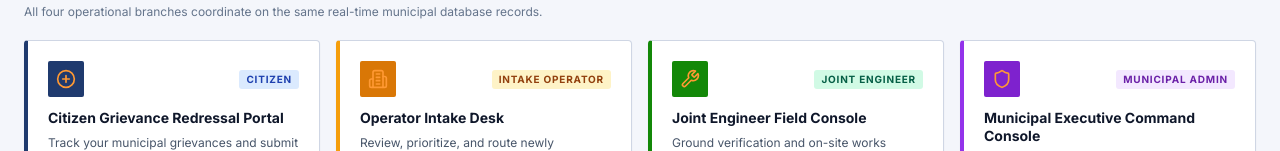
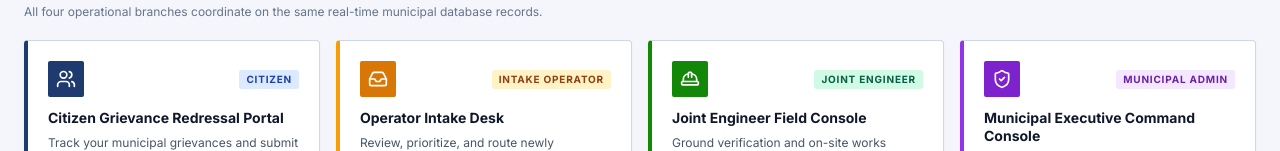
Before and after one commit to krrish-singhal/jan-shikayat, a React (Vite) app in the folder client/: page / in a window 1280 px wide. Shown: the part 717-868 px from the top of the page. Built offline with nearby package versions, Linux system fonts and the light colour scheme; no server answers.

Commit message:
update icon

```diff
--- a/client/src/pages/auth/HomePage.jsx
+++ b/client/src/pages/auth/HomePage.jsx
@@ -28,6 +28,9 @@ import {
   AlertTriangle,
   Pin,
   Target,
+  Inbox,
+  HardHat,
+  ShieldCheck,
 } from 'lucide-react';
 import { useAuth } from '../../contexts/AuthContext.jsx';
 import api from '../../services/api.js';
@@ -98,10 +101,11 @@ export const HomePage = () => {
     {
       role: t('auth:citizenLoginTitle', 'Citizen Grievance Portal'),
       desc: t('citizen:dashboardSubtitle', 'Lodge civic grievances with photograph evidence and GPS location. Monitor resolution milestones on a real-time vertical timeline.'),
-      icon: PlusCircle,
+      icon: Users,
       link: user?.role === 'CITIZEN' ? '/citizen/dashboard' : '/login',
       chipBg: 'bg-blue-100 dark:bg-blue-950/60 text-blue-800 dark:text-blue-200',
       iconBg: 'bg-[#1F3A6E] dark:bg-blue-700',
+      iconColor: 'text-white',
       borderAccent: 'border-l-4 border-l-[#1F3A6E]',
       badgeText: t('common:roles.CITIZEN', 'Citizen'),
       actionText: t('auth:loginButton', 'Enter Citizen Portal'),
@@ -109,10 +113,11 @@ export const HomePage = () => {
     {
       role: t('operator:dashboardTitle', 'Department Operator Desk'),
       desc: t('operator:dashboardSubtitle', 'Process incoming departmental queues (FIFO oldest first), inspect citizen evidence, reject invalid complaints, or accept for field inspection.'),
-      icon: Building2,
+      icon: Inbox,
       link: user?.role === 'OPERATOR' ? '/operator/dashboard' : '/staff/login',
       chipBg: 'bg-amber-100 dark:bg-amber-950/60 text-amber-800 dark:text-amber-200',
       iconBg: 'bg-amber-600 dark:bg-amber-700',
+      iconColor: 'text-white',
       borderAccent: 'border-l-4 border-l-amber-500',
       badgeText: t('common:roles.OPERATOR', 'Operator'),
       actionText: t('operator:incomingQueueCount', 'Access Desk Queue'),
@@ -120,10 +125,11 @@ export const HomePage = () => {
     {
       role: t('engineer:dashboardTitle', 'Joint Engineer Field Console'),
       desc: t('engineer:dashboardSubtitle', 'Pick up complaints with atomic capacity controls, perform on-site verification, start repair work, and submit completion photographs.'),
-      icon: Wrench,
+      icon: HardHat,
       link: user?.role === 'ENGINEER' ? '/engineer/dashboard' : '/staff/login',
       chipBg: 'bg-emerald-100 dark:bg-emerald-950/60 text-emerald-800 dark:text-emerald-200',
       iconBg: 'bg-[#138808] dark:bg-emerald-700',
+      iconColor: 'text-white',
       borderAccent: 'border-l-4 border-l-[#138808]',
       badgeText: t('common:roles.ENGINEER', 'Field Engineer'),
       actionText: t('engineer:queueTitle', 'Open Field Console'),
@@ -131,10 +137,11 @@ export const HomePage = () => {
     {
       role: t('admin:dashboardTitle', 'Municipal Admin Command Center'),
       desc: t('admin:dashboardSubtitle', 'Platform-wide governance, real-time analytics, staff provisioning with auto-generated IDs, department management, and immutable audit logs.'),
-      icon: Shield,
+      icon: ShieldCheck,
       link: user?.role === 'ADMIN' ? '/admin/dashboard' : '/staff/login',
       chipBg: 'bg-purple-100 dark:bg-purple-950/60 text-purple-800 dark:text-purple-200',
       iconBg: 'bg-purple-700 dark:bg-purple-800',
+      iconColor: 'text-white',
       borderAccent: 'border-l-4 border-l-purple-600',
       badgeText: t('common:roles.ADMIN', 'Administrator'),
       actionText: t('admin:dashboardTitle', 'Launch Admin Console'),
@@ -345,10 +352,10 @@ export const HomePage = () => {
                   {/* Icon + role chip */}
                   <div className="flex items-center justify-between">
                     <div
-                      className={`w-9 h-9 rounded-sm ${portal.iconBg} text-white flex items-center justify-center`}
+                      className={`w-9 h-9 rounded-sm ${portal.iconBg} flex items-center justify-center shadow-xs`}
                       aria-hidden="true"
                     >
-                      <Icon className="w-5 h-5 text-[#FF9933]" />
+                      <Icon className={`w-5 h-5 ${portal.iconColor || 'text-white'}`} />
                     </div>
                     {/* label chip */}
                     <span className={`gov-role-chip ${portal.chipBg}`}>
```
